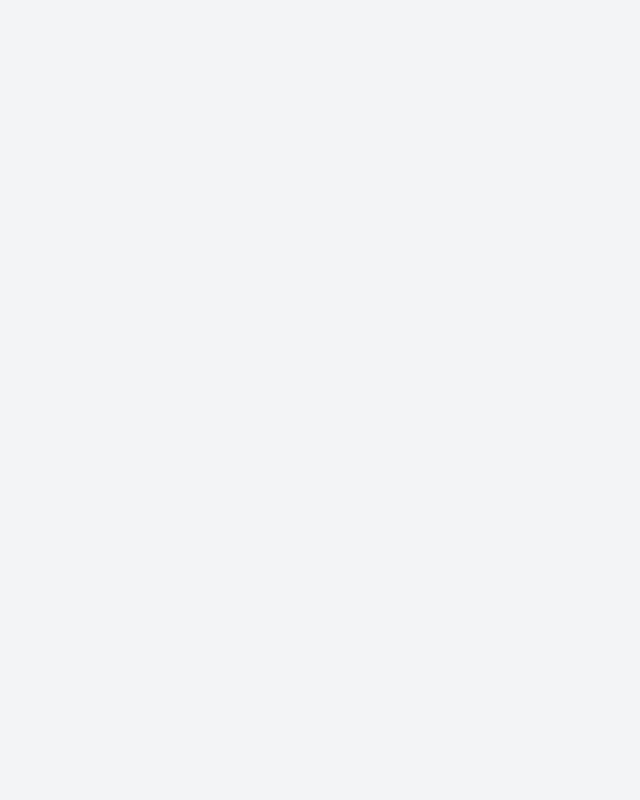
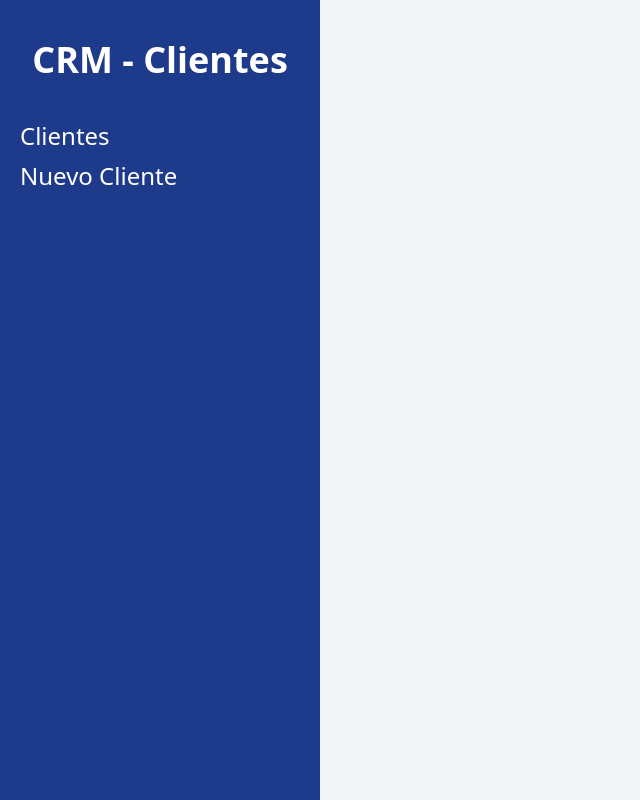
Before and after one commit to joaquinAstengo/adminClientes, a React (Vite) app: page / in a window 1280 px wide. Before the commit this address had no page. Shown: the whole page, without its empty margins (0-640 px from the left). Built offline with nearby package versions, Linux system fonts and the light colour scheme.

Commit message:
terminado por fin

```diff
--- a/src/App.jsx
+++ b/src/App.jsx
@@ -11,7 +11,7 @@ function App() {
   return (
     <BrowserRouter>
       <Routes>
-
+        <Route path="/" element={<Layout/>}></Route>
         <Route path="/clientes" element={<Layout />}>
           <Route index element={<Inicio />} />
           <Route path="nuevo" element={<NuevoCliente />} />
```
